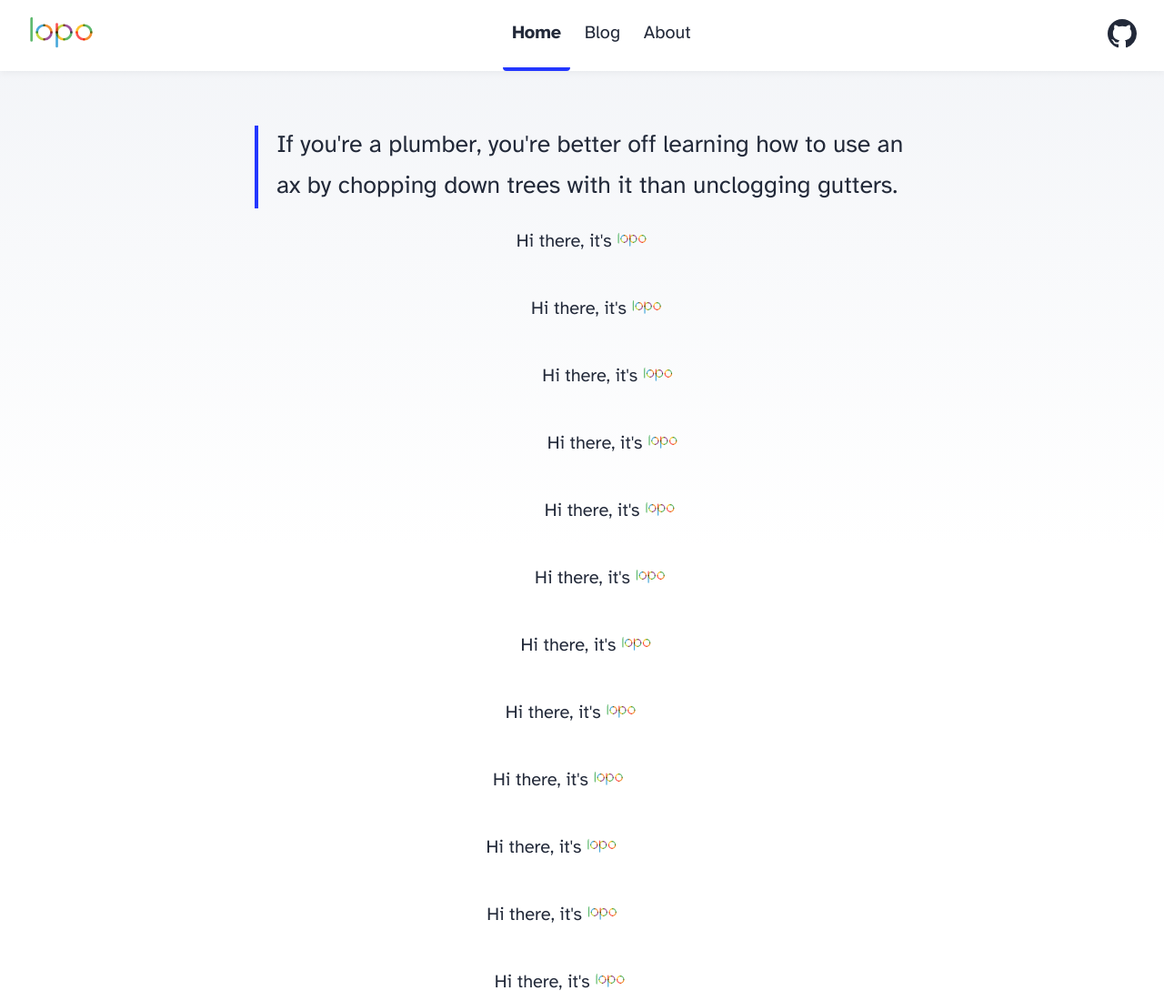
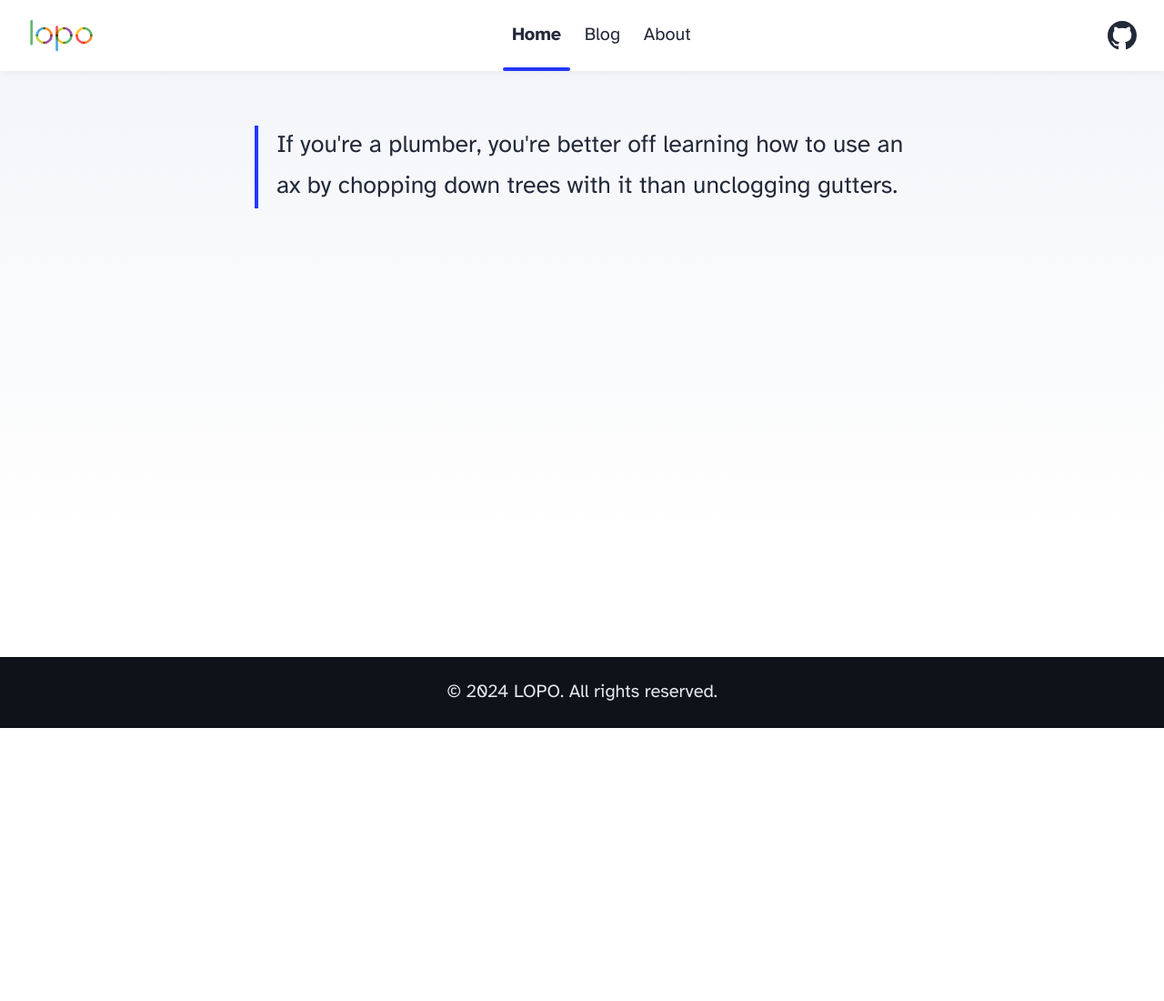
Before and after one commit to lopo12123/lopo12123.github.io, an Astro site: page / in a window 1280 px wide. Shown: the top 1100 px of the page at 91% size. After the commit the page ends 800 px from the top, so only its background shows below. Built offline with nearby package versions, Linux system fonts and the light colour scheme; Astro itself is replaced by a stand-in of ours.

Commit message:
feat: base layout

```diff
--- a/src/components/Footer.astro
+++ b/src/components/Footer.astro
@@ -7,9 +7,11 @@ const today = new Date();
 </footer>
 <style>
     footer {
-        padding: 2em 1em;
-        background: linear-gradient(var(--gray-gradient)) no-repeat;
-        color: rgb(var(--gray));
-        text-align: center;
+        height: var(--footer-heigth);
+        background-color: rgb(var(--black));
+        color: rgb(var(--gray-light));
+        display: flex;
+        align-items: center;
+        justify-content: center;
     }
 </style>
--- a/src/components/Header.astro
+++ b/src/components/Header.astro
@@ -31,6 +31,7 @@ import HeaderLink from './HeaderLink.astro';
         position: sticky;
         z-index: 1;
         top: 0;
+        height: var(--header-height);
         margin: 0;
         padding: 0 1em;
         background: white;
@@ -54,16 +55,24 @@ import HeaderLink from './HeaderLink.astro';
     }
 
     nav a {
-        padding: 1em 0.5em;
+        position: relative;
+        height: var(--header-height);
+        padding: 0 0.5em;
         color: var(--black);
-        border-radius: 4px;
-        border-bottom: 4px solid transparent;
         text-decoration: none;
+        display: inline-flex;
+        align-items: center;
     }
 
-    nav a.active {
-        text-decoration: none;
-        border-bottom-color: var(--accent);
+    nav a.active:before {
+        content: "";
+        position: absolute;
+        left: 0;
+        bottom: 0;
+        width: 100%;
+        height: 4px;
+        border-radius: 2px;
+        background-color: var(--accent);
     }
 
     .social-links,
--- a/src/pages/index.astro
+++ b/src/pages/index.astro
@@ -8,7 +8,7 @@ const bio = 'If you\'re a plumber, you\'re better off learning how to use an ax
 ---
 
 <!doctype html>
-<html lang="en">
+<html lang="zh">
     <head>
         <BaseHead title={ SITE_TITLE } description={ SITE_DESCRIPTION }/>
     </head>
@@ -16,44 +16,6 @@ const bio = 'If you\'re a plumber, you\'re better off learning how to use an ax
         <Header/>
         <main>
             <blockquote>{ bio }</blockquote>
-            <div style="display: flex;flex-direction: column;align-items: center;">
-                {
-                    new Array(20).fill(0)
-                        .map((_, index) => {
-                            const offset = Math.sin(index / 2) * 34
-                            return (
-                                <p style=`transform: translateX(${ offset }px)`>
-                                    <span>Hi there, it's</span>
-                                    <img width="34" height="16" src="/lopo_animate.svg" alt="">
-                                </p>
-                            )
-                        })
-                }
-                {
-                    new Array(20).fill(0)
-                        .map((_, index) => {
-                            const scale = 2 - Math.abs(index - 10) * 0.1
-                            return (
-                                <p style=`transform: scale(${ scale })`>
-                                    <span>Hi there, it's</span>
-                                    <img width="34" height="16" src="/lopo_animate.svg" alt="">
-                                </p>
-                            )
-                        })
-                }
-                {
-                    new Array(20).fill(0)
-                        .map((_, index) => {
-                            const angle = Math.sin(index / 2) * 34
-                            return (
-                                <p style=`transform: rotate(${ angle }deg)`>
-                                    <span>Hi there, it's</span>
-                                    <img width="34" height="16" src="/lopo_animate.svg" alt="">
-                                </p>
-                            )
-                        })
-                }
-            </div>
         </main>
         <Footer/>
     </body>
--- a/src/styles/global.css
+++ b/src/styles/global.css
@@ -5,6 +5,9 @@
  */
 
 :root {
+    --header-height: 78px;
+    --footer-heigth: 78px;
+
     --accent: #2337ff;
     --accent-dark: #000d8a;
     --black: 15, 18, 25;
@@ -35,7 +38,16 @@
     font-display: swap;
 }
 
+html {
+    width: 100%;
+    height: 100%;
+    margin: 0;
+    padding: 0;
+}
+
 body {
+    width: 100%;
+    height: 100%;
     font-family: 'Atkinson', sans-serif;
     margin: 0;
     padding: 0;
@@ -52,6 +64,7 @@ body {
 main {
     width: 720px;
     max-width: calc(100% - 2em);
+    min-height: calc(100% - var(--header-height) - var(--footer-heigth) - 6em);
     margin: auto;
     padding: 3em 1em;
 }
@@ -161,6 +174,7 @@ hr {
     }
 
     main {
+        min-height: calc(100% - var(--header-height) - var(--footer-heigth) - 2em);
         padding: 1em;
     }
 }
```
